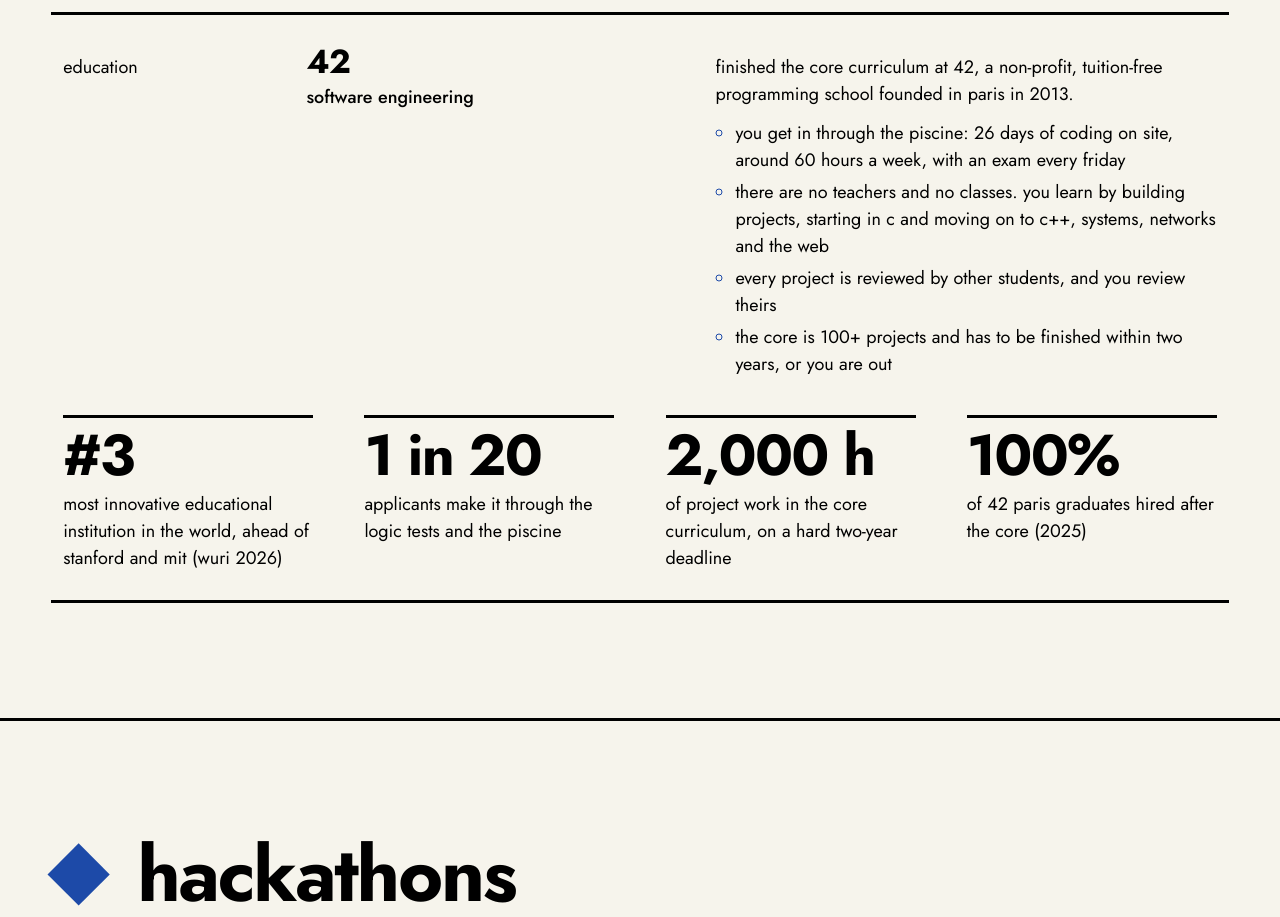
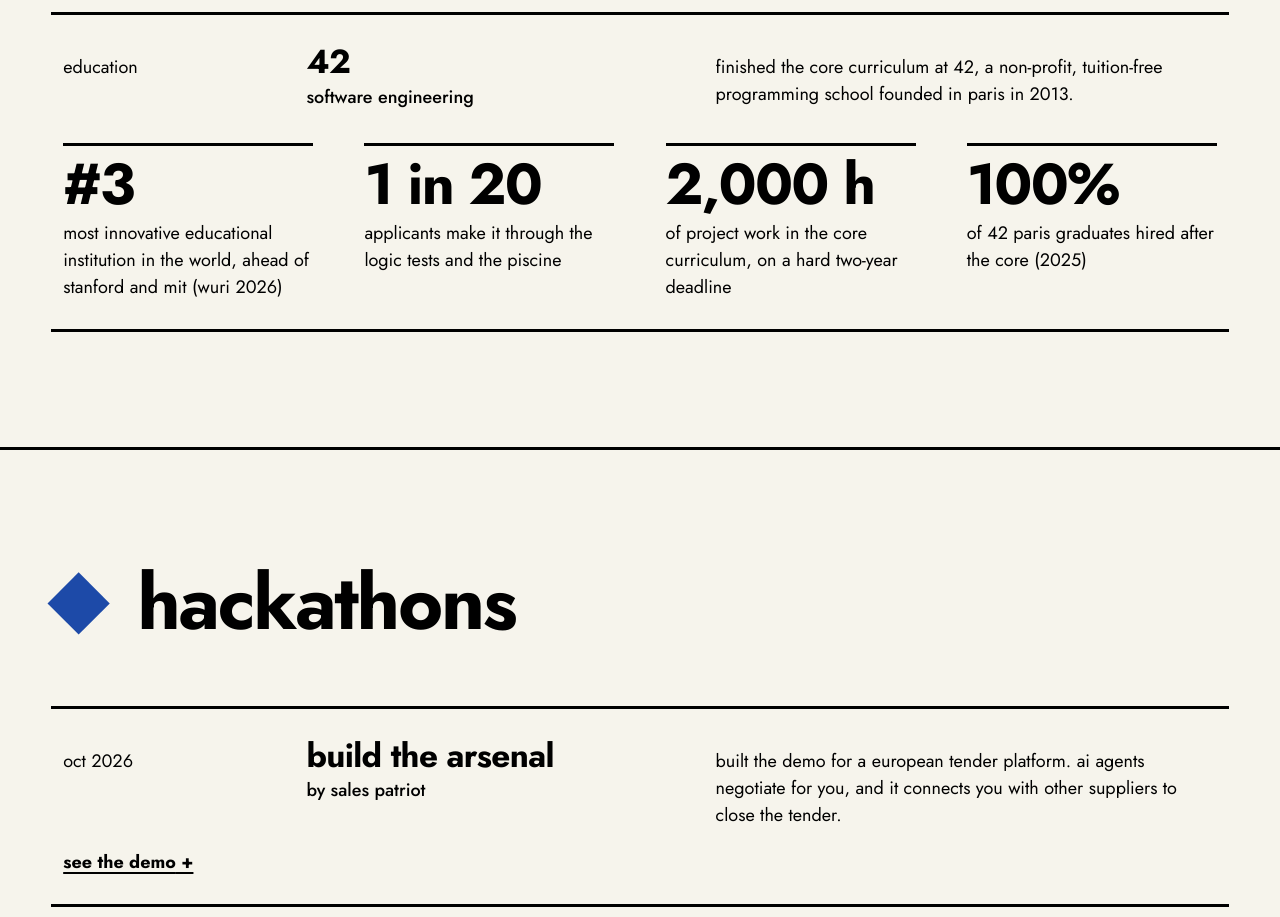
Before and after one commit to jakubkaczmarski/porfolio, a plain HTML site: page index.html in a window 1280 px wide. Shown: the part 4080-4997 px from the top of the page. Drawn offline with Linux system fonts and the light colour scheme.

Commit message:
Trim the 42 entry to its stats
Co-Authored-By: Claude Fable 5.2 <noreply@anthropic.com>

```diff
--- a/index.html
+++ b/index.html
@@ -456,12 +456,6 @@
           </div>
           <div class="job__desc">
             <p>finished the core curriculum at 42, a non-profit, tuition-free programming school founded in paris in 2013.</p>
-            <ul>
-              <li>you get in through the piscine: 26 days of coding on site, around 60 hours a week, with an exam every friday</li>
-              <li>there are no teachers and no classes. you learn by building projects, starting in c and moving on to c++, systems, networks and the web</li>
-              <li>every project is reviewed by other students, and you review theirs</li>
-              <li>the core is 100+ projects and has to be finished within two years, or you are out</li>
-            </ul>
           </div>
           <dl class="stats">
             <div><dt>#3</dt><dd>most innovative educational institution in the world, ahead of stanford and mit (wuri 2026)</dd></div>
```
